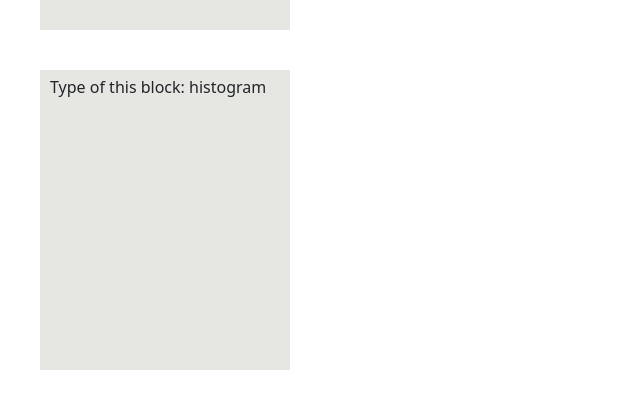
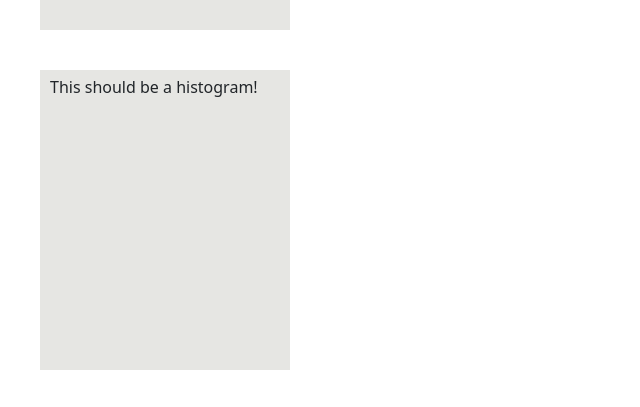
Before and after one commit to henrituol/datankanssa, a React (Create React App) app in the folder client/: page / in a window 1280 px wide. Shown: the part 476-883 px from the top of the page, without its empty margins (0-640 px from the left). Built offline with nearby package versions, Linux system fonts and the light colour scheme.

Commit message:
Started working with histogram visualization

```diff
--- a/client/src/components/AnalysisBlock.js
+++ b/client/src/components/AnalysisBlock.js
@@ -12,12 +12,27 @@ const AnalysisBlock = (props) => {
         margin: 5
     }
 
-    return(
-		<div class="analysisBlock" style={analysisBlockStyle}>
-            <p style = {analysisBlockParagraphStyle}>
-                Type of this block: {props.visualizationType}</p>
-		</div>
-	)
+    if (props.visualizationType === "histogram") {
+        console.log("We will call histogram.js here.");
+
+        return(
+            <div className="analysisBlock" style={analysisBlockStyle}>
+                <p style = {analysisBlockParagraphStyle}>
+                    This should be a histogram!</p>
+            </div>
+        )
+
+    } else {
+
+        return(
+            <div className="analysisBlock" style={analysisBlockStyle}>
+                <p style = {analysisBlockParagraphStyle}>
+                    Type of this block: {props.visualizationType}</p>
+            </div>
+        )
+    }
+
+
 }
 
 export default AnalysisBlock
--- a/client/src/views/Dashboard.js
+++ b/client/src/views/Dashboard.js
@@ -19,7 +19,7 @@ const Dashboard = () => {
     // AnalysisBlock sends a value in props to AnalysisBlock.js
     // whereuopn props value is placed on {props.visualizationType}
     return(
-        <div class =  "mainAnalysis">
+        <div className =  "mainAnalysis">
             <h2 style = {headingStyle} >Dashboard</h2>
             <p style = {paragraphStyle} >The analysis blocks will show up here.</p>
             <AnalysisBlock visualizationType = "pie chart" />
```
Also changed, not shown: client/src/components/Histogram.js (added, +10 -0 lines).
